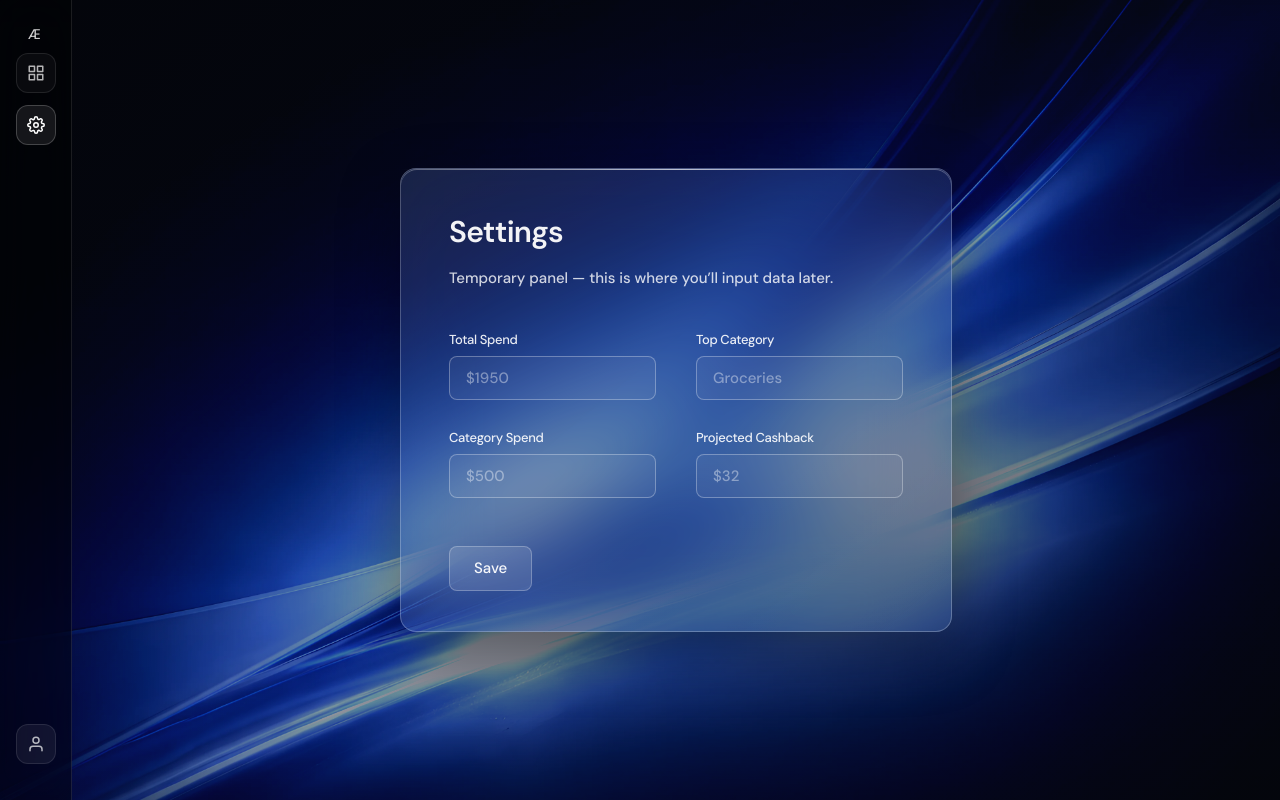
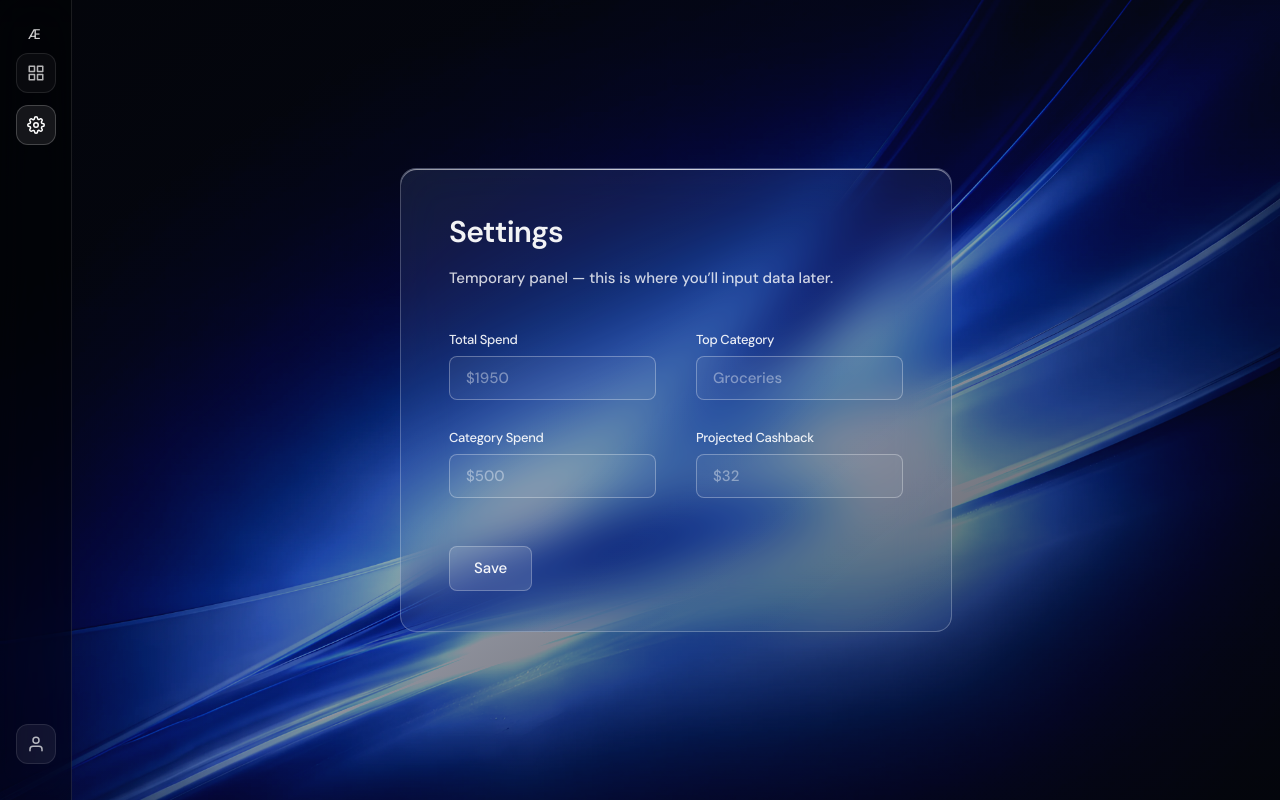
Before and after one commit to vmoreira-dev/Aether, a Next.js app: page /settings in a window 1280 px wide. Built offline with nearby package versions, Linux system fonts and the light colour scheme.

Commit message:
made settings page clearer

```diff
--- a/src/app/settings/page.tsx
+++ b/src/app/settings/page.tsx
@@ -7,10 +7,12 @@ export default function SettingsPage() {
 
       <div
         className="
+          absolute inset-0 rounded-2xl
+          shadow-[inset_0_1px_0_rgba(255,255,255,0.35)]
           relative max-w-4xl w-full mx-6 rounded-2xl
           border border-white/25
-          bg-[rgba(60,100,180,0.22)]
-          backdrop-blur-2xl
+          bg-[rgba(60,100,180,0.12)]
+          backdrop-blur-xl
           shadow-[0_20px_60px_rgba(0,0,0,0.38)]
           animate-glassFade
         "
```
